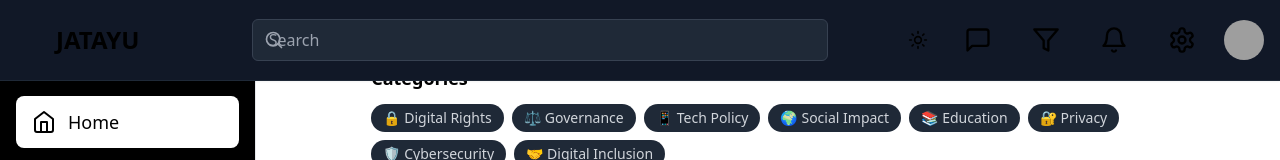
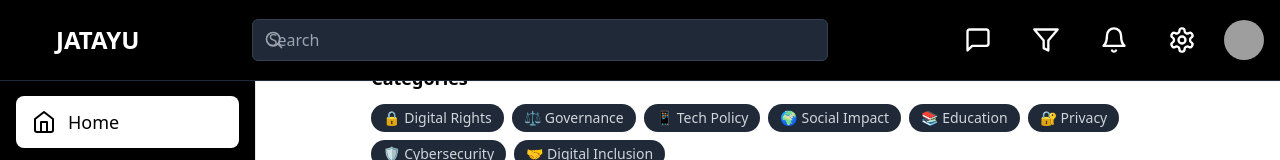
Before and after one commit to ShivanshupalINDIAN/Prototype, a React (Vite) app: page /home in a window 1280 px wide. Shown: the top 160 px of the page. Built offline with nearby package versions, Linux system fonts and the light colour scheme; grey boxes are pictures that could not be loaded.

Commit message:
bgc of setting

```diff
--- a/src/components/layout/Header.tsx
+++ b/src/components/layout/Header.tsx
@@ -9,13 +9,15 @@
   const [showSettings, setShowSettings] = useState(false);
 
   return (
-    <header className={`fixed top-0 left-0 right-0 ${colors.primary.bg} border-b ${colors.primary.border} shadow-sm z-50`}>
+<header className={`fixed top-0 left-0 right-0 bg-black border-b ${colors.primary.border} shadow-sm z-50`}>
+
       <div className="max-w-7xl mx-auto px-4 h-20"> {/* Increased height */}
         <div className="flex items-center justify-between h-full">
 
             <div className="flex items-center mx-10"> {/* Added logo with margin */}
-              <span
-              className={`text-2xl font-bold ${colors.primary.bg === 'bg-blue-500' ? 'text-white' : 'text-black'}`}
+<span
+              className={`text-2xl font-bold text-white`}
+
               >
               JATAYU
               </span>
@@ -35,33 +37,38 @@
           <div className="flex items-center space-x-4">
             <ThemeToggle />
 
-            <Link
+<Link
               to="/chat"
-              className={`p-3 ${colors.primary.hover} rounded-full text-black transition-colors`} // Increased padding
+              className={`p-3 ${colors.primary.hover} rounded-full text-white transition-colors`} // Increased padding
+
             >
               <MessageSquare className="h-7 w-7" /> {/* Increased size */}
             </Link>
 
-            <Link
+<Link
               to="/filter"
-              className={`p-3 ${colors.primary.hover} rounded-full text-black transition-colors`} // Increased padding
+              className={`p-3 ${colors.primary.hover} rounded-full text-white transition-colors`} // Increased padding
+
               onClick={() => console.log('Filter logo clicked')} // Added click handler for debugging
             >
               <Filter className="h-7 w-7" /> {/* Increased size */}
             </Link>
 
-            <button className={`p-3 ${colors.primary.hover} rounded-full text-black`}>
+<button className={`p-3 ${colors.primary.hover} rounded-full text-white`}>
+
               <Bell className="h-7 w-7" /> {/* Increased size */}
             </button>
 
-            <button
-              className={`p-3 ${colors.primary.hover} rounded-full text-black`}
+<button
+              className={`p-3 ${colors.primary.hover} rounded-full text-white`}
+
               onClick={() => setShowSettings(!showSettings)}
             >
               <Settings className="h-7 w-7" /> {/* Increased size */}
             </button>
 
-            <button className={`md:hidden p-3 ${colors.primary.hover} rounded-full text-black`}>
+<button className={`md:hidden p-3 ${colors.primary.hover} rounded-full text-white`}>
+
               <Menu className="h-7 w-7" /> {/* Increased size */}
             </button>
 
--- a/src/components/settings/SettingsMenu.tsx
+++ b/src/components/settings/SettingsMenu.tsx
@@ -11,11 +11,13 @@
 
 export function SettingsMenu() {
   return (
-    <div className="absolute top-16 right-4 w-64 bg-gray-900 rounded-lg shadow-lg py-2 z-50">
+      <div className="absolute top-16 right-4 w-64 bg-black rounded-lg shadow-lg py-2 z-50">
+
       {menuItems.map(({ icon: Icon, label }) => (
       <button
         key={label}
-        className="w-full flex items-center space-x-3 px-4 py-3 hover:bg-gray-800 transition-colors text-white"
+        className="w-full flex items-center space-x-3 px-4 py-3 hover:bg-white hover:text-black transition-colors text-white"
+
       >
         <Icon className="w-5 h-5" />
         <span>{label}</span>
```
